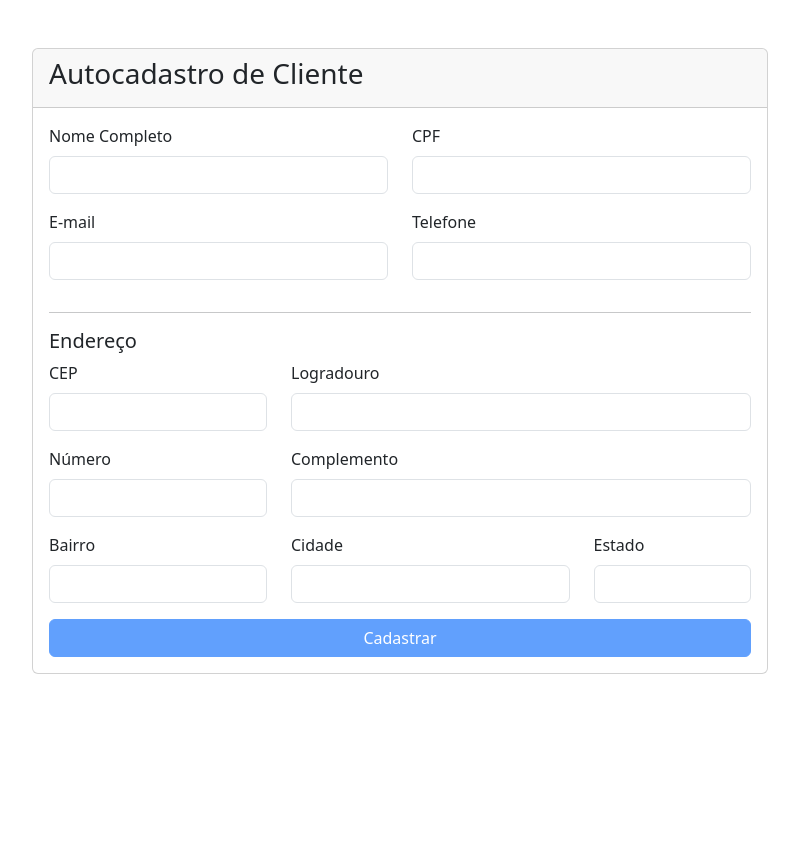
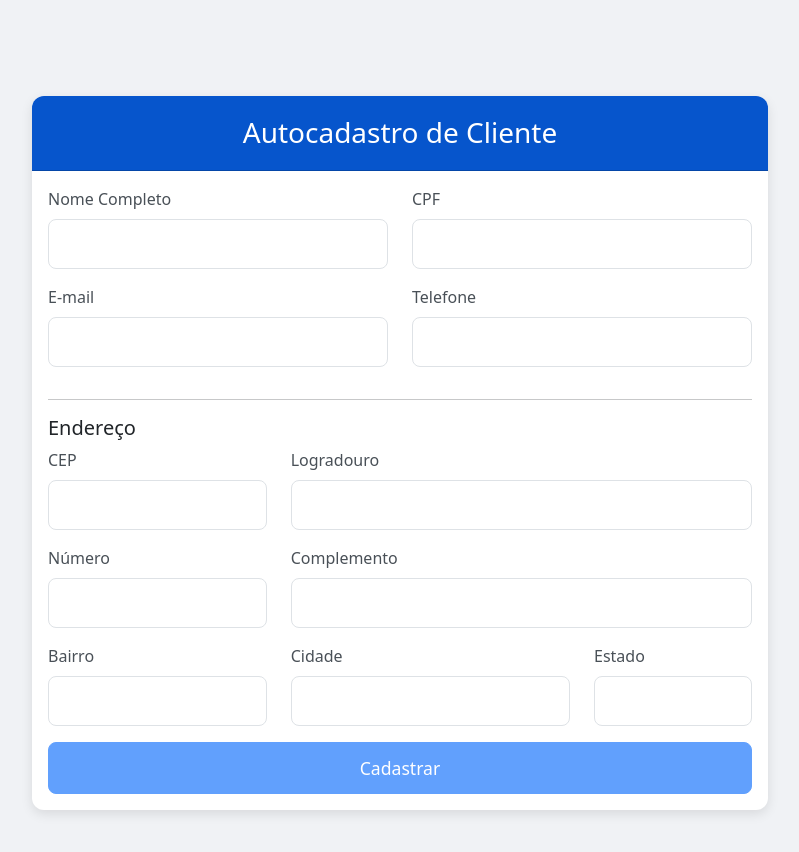
Before and after one commit to azepechouka/Web-2-Manutencao-de-Equipamentos, an Angular app in the folder manutencao-de-equipamentos/: page /autocadastro in a window 1280 px wide. Shown: the top 852 px of the page, without its empty margins (240-1039 px from the left). Before the commit the page ends 800 px from the top, so only its background shows below. Built offline with nearby package versions, Linux system fonts and the light colour scheme.

Commit message:
feat-css-autocadastro
criei um css para o autocadastro

```diff
--- a/manutencao-de-equipamentos/src/app/pages/autocadastro/autocadastro.component.css
+++ b/manutencao-de-equipamentos/src/app/pages/autocadastro/autocadastro.component.css
@@ -0,0 +1,58 @@
+
+:host {
+  display: block;
+  background-color: #f0f2f5;
+  padding-top: 3rem;
+  padding-bottom: 3rem;
+  min-height: 100vh;
+}
+
+
+.card {
+  border: none;
+  border-radius: 0.75rem;
+  box-shadow: 0 4px 12px rgba(0, 0, 0, 0.1);
+}
+
+
+.card-header {
+  background-color: #0655cc;
+  color: white;
+  border-top-left-radius: 0.75rem;
+  border-top-right-radius: 0.75rem;
+  padding: 1.25rem;
+  text-align: center;
+}
+
+.card-header h3 {
+  margin: 0;
+  font-weight: 300;
+}
+
+
+.form-label {
+  font-weight: 500;
+  color: #495057;
+}
+
+.form-control {
+  border-radius: 0.5rem;
+  padding: 0.75rem 1rem;
+}
+
+.form-control:focus {
+  border-color: #86b7fe;
+  box-shadow: 0 0 0 0.25rem rgba(13, 110, 253, 0.25);
+}
+
+/* Estilo para o botão de cadastro */
+.btn-primary {
+  padding: 0.75rem;
+  font-size: 1.1rem;
+  border-radius: 0.5rem;
+  transition: background-color 0.2s ease-in-out;
+}
+
+.btn-primary:hover {
+  background-color: #0b5ed7;
+}
```
